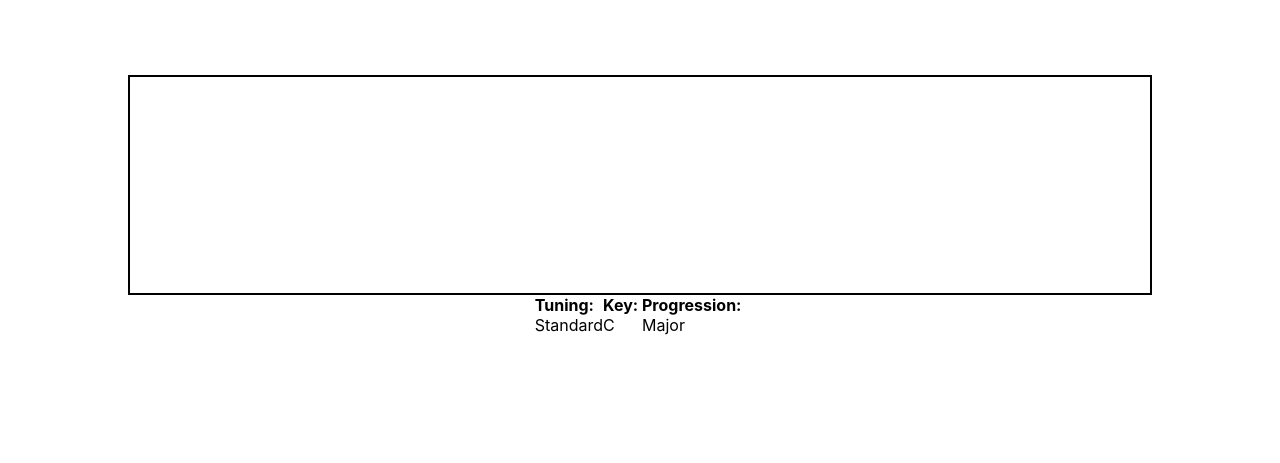
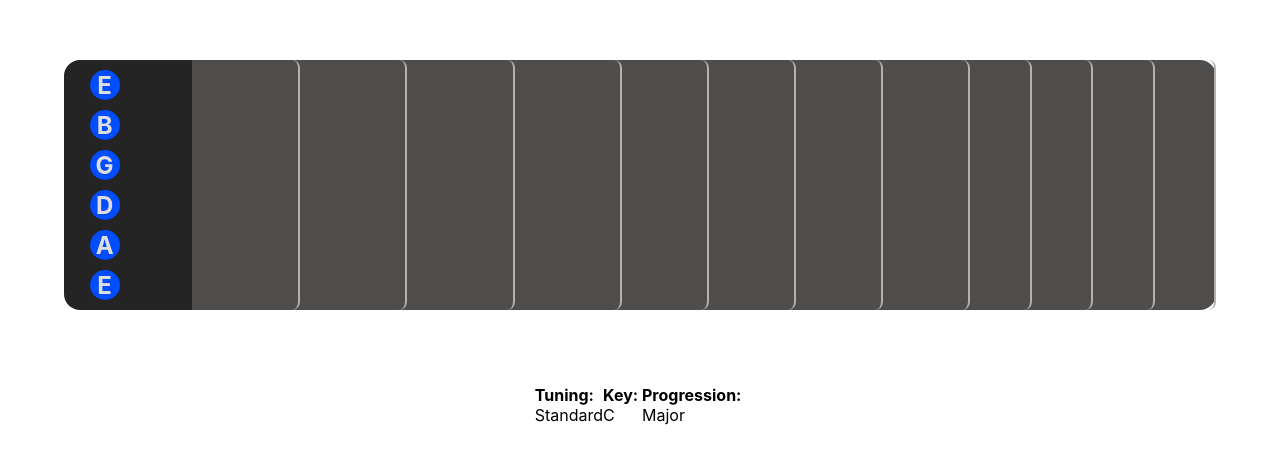
Before and after one commit to CodyMurr/guitar-theory, a React (Create React App) app: page / in a window 1280 px wide. Shown: the part 195-658 px from the top of the page. Built offline with nearby package versions, Linux system fonts and the light colour scheme.

Commit message:
add frets and tuner

```diff
--- a/src/components/Fretboard/Fretboard.css
+++ b/src/components/Fretboard/Fretboard.css
@@ -1,5 +1,43 @@
-.Fretboard {
+.fb-container {
+    width: 100%;
+    height: 50%;
+    align-items: center;
+    justify-content: center;
+}
+
+.fb-container .tuner {
+    height: 250px;
+    width: 10%;
+    justify-content: space-evenly;
+    background-color: #242424;
+    border-top-left-radius: 1em;
+    border-bottom-left-radius: 1em;
+    padding-left: 2%;
+}
+.fb-container .tuner .note {
+    justify-content: center;
+    align-items: center;
+    height: 30px;
+    width: 30px;
+    background-color: #004cff;
+    color: #dedede;
+    border-radius: 50%;
+    font-size: 1.5em;
+    font-weight: 700;
+    /* margin-left: 2%; */
+}
+
+.fb-container .Fretboard {
     width: 80%;
-    height: 220px;
-    border: 2px solid;
+    height: 250px;
+    /* border: 2px solid; */
+    border-top-right-radius: 1em;
+    border-bottom-right-radius: 1em;
+    background-color: #0d0b08b9;
+    /* overflow: scroll; */
 }
+
+.fb-container .Fretboard .fret {
+    border-right: 2px solid #b1b1b1;
+    border-radius: .5em;
+}
--- a/src/components/Fretboard/Fretboard.jsx
+++ b/src/components/Fretboard/Fretboard.jsx
@@ -1,10 +1,26 @@
 import './Fretboard.css'
 import { useContext } from 'react';
+import { tunings, fretStyles } from '../../utilities/service-logic';
+import { capitalize } from '../../utilities/helper-functions';
 import TuningContext from '../../context/TuningContext';
 import Form from '../Form/Form';
 
 export default function Fretboard() {
     const {signature} = useContext(TuningContext);
-    return <div className="Fretboard flex">
-        </div>
+
+    const frets = Object.keys(fretStyles);
+
+    return (
+    <div className='fb-container flex'>
+        <section className='tuner flex col'>
+            {
+                tunings[signature.tuning].map((note, idx) => <span className='note flex' key={idx}>{capitalize(note)}</span>)
+            }
+        </section>
+        <section className="Fretboard flex">
+                {frets.map((group) => (
+                    fretStyles[group].frets.map((f, idx) => <section className=' fret flex col' key={`${f}.${idx}`} style={{ width: fretStyles[group].width}}></section>)
+                ))}
+        </section>
+    </div>)
 }
--- a/src/pages/App/App.js
+++ b/src/pages/App/App.js
@@ -9,7 +9,7 @@ function App() {
     <TuningProvider>
       <div className="App flex col">
           <Fretboard />
-            <DataDisplay />
+          <DataDisplay />
       </div>
     </TuningProvider>
   );
--- a/src/utilities/service-logic.js
+++ b/src/utilities/service-logic.js
@@ -50,3 +50,18 @@ export function getScale(root, prog) {
     }
     return scaleArr;
 }
+
+export const fretStyles = {
+    group1: {
+        frets: [1, 2, 3, 4],
+        width: '10.5%'
+    },
+    group2:  {
+        frets: [5, 6, 7, 8],
+        width: '8.5%'
+    },
+    group3: {
+        frets: [9, 10, 11, 12],
+        width: '6%'
+    }
+}
```
